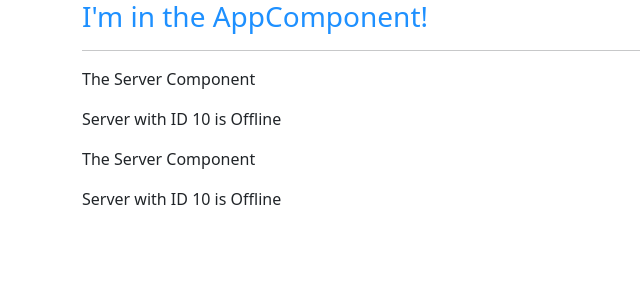
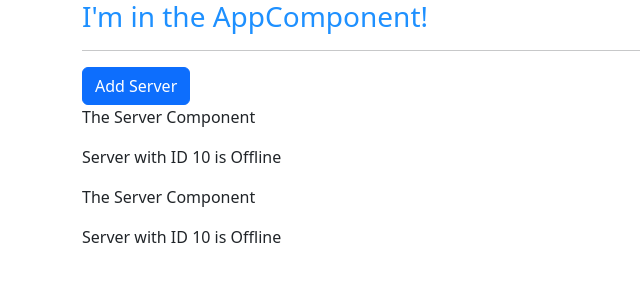
Before and after one commit to SamuelBanya/AngularSection2TheBasics, an Angular app in the folder the-basics/: page / in a window 1280 px wide. Shown: the top 300 px of the page, without its empty margins (0-640 px from the left). Built offline with nearby package versions, Linux system fonts and the light colour scheme.

Commit message:
Adding data binding example

```diff
--- a/the-basics/src/app/servers/servers.component.html
+++ b/the-basics/src/app/servers/servers.component.html
@@ -1,2 +1,4 @@
+<!-- NOTE: We are binding the 'disabled' property to be the opposite of the 'allowNewServer' boolean value: -->
+<button class="btn btn-primary" [disabled]="!allowNewServer">Add Server</button>
 <app-server></app-server>
 <app-server></app-server>
--- a/the-basics/src/app/servers/servers.component.ts
+++ b/the-basics/src/app/servers/servers.component.ts
@@ -1,18 +1,34 @@
 import { Component } from '@angular/core';
 
 @Component({
-  // NOTE: The 'selector' tag works like an CSS selector where you can just add the '<app-servers>' tag throughout the application:
-  // PREVIOUS VERSION: (using normal tag syntax):
-  selector: 'app-servers',
   // PREVIOUS VERSION (using attribute syntax):
   // selector: '[app-servers]',
   // PREVIOUS VERSION (using class syntax):
   // selector: '.app-servers',
-  template: `
-    <app-server></app-server>
-    <app-server></app-server>`,
+  // NOTE: The 'selector' tag works like an CSS selector where you can just add the '<app-servers>' tag throughout the application:
+  // PREVIOUS VERSION: (using normal tag syntax):
+  selector: 'app-servers',
+  // NOTE:
+  // This version uses an in-line template:
+  // template: `
+  //   <app-server></app-server>
+  //   <app-server></app-server>`,
+  templateUrl: './servers.component.html',
   styleUrls: ['./servers.component.css']
 })
 export class ServersComponent {
+  allowNewServer = false;
+
+  // NOTE:
+  // The 'constructor' is the function that is executed when the component is created in Angular:
+  constructor() {
+    setTimeout(() => {
+      this.allowNewServer = true;
+    }, 2000)
+  }
+
+  ngOnInit() {
+
+  }
 
 }
```
Also changed, not shown: 1 other file (tests, documents, lock files or other folders).
